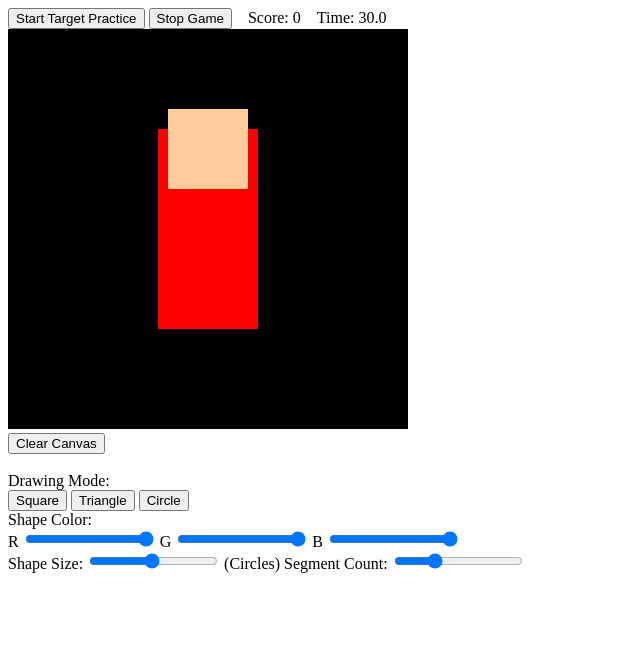
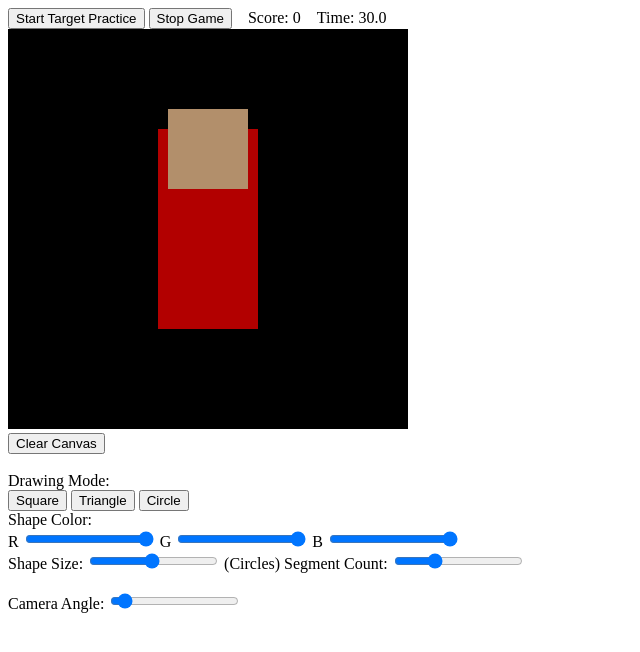
Before and after one commit to mlau16/CSE-160, a plain HTML site: page asgn2/src/BlockyAnimal.html in a window 1280 px wide. Shown: the whole page, without its empty margins (0-640 px from the left). Drawn offline with Linux system fonts and the light colour scheme.

Commit message:
Added global rotate matrix - Added temporary shading

```diff
--- a/asgn2/src/BlockyAnimal.html
+++ b/asgn2/src/BlockyAnimal.html
@@ -46,6 +46,9 @@
       <label>(Circles) Segment Count: <input id="segSlide" type="range" min="3" max="60" value="20"></label>
     </div>
 
+    <br>
+    <label>Camera Angle: <input id="angleSlide" type="range" min="0" max="90" value="5"></label>
+
     <script src="../lib/webgl-utils.js"></script>
     <script src="../lib/webgl-debug.js"></script>
     <script src="../lib/cuon-utils.js"></script>
--- a/asgn2/src/BlockyAnimal.js
+++ b/asgn2/src/BlockyAnimal.js
@@ -3,9 +3,10 @@
 var VSHADER_SOURCE = `
   attribute vec4 a_Position;
   uniform mat4 u_ModelMatrix;
+  uniform mat4 u_GlobalRotateMatrix;
 
   void main() {
-    gl_Position = u_ModelMatrix * a_Position;
+    gl_Position = u_GlobalRotateMatrix * u_ModelMatrix * a_Position;
   }`
 
 // Fragment shader program
@@ -45,43 +46,9 @@ let g_spawnTimer = 0;
 let g_targets = [];
 const g_spawnInterval = 0.6;
 
+let g_globalAngle = 0;
+let u_GlobalRotateMatrix;
 
-// class Point {
-//   constructor(position, color, size) {
-//     this.position = position;
-//     this.color = color;
-//     this.size = size;
-//   }
-
-//   render() {
-//     gl.disableVertexAttribArray(a_Position);
-//     //Set position
-//     gl.vertexAttrib3f(
-//       a_Position,
-//       this.position[0],
-//       this.position[1],
-//       0.0
-//     );
-
-//     //Set color
-//     gl.uniform4f(
-//       u_FragColor,
-//       this.color[0],
-//       this.color[1],
-//       this.color[2],
-//       this.color[3]
-//     );
-
-//     let M = new Matrix4();
-//     gl.uniformMatrix4fv(u_ModelMatrix, false, M.elements);
-
-//     //Set size
-//     gl.uniform1f(u_Size, this.size);
-
-//     //Draw
-//     gl.drawArrays(gl.POINTS, 0, 1);
-//   }
-// }
 
 function setupWebGL(){
    // Retrieve <canvas> element
@@ -131,6 +98,12 @@ function connectVariablesToGLSL(){
     return;
   }
 
+  u_GlobalRotateMatrix = gl.getUniformLocation(gl.program, 'u_GlobalRotateMatrix');
+  if(!u_GlobalRotateMatrix){
+    console.log('Failed to get the storage location of u_GlobalRotateMatrix');
+    return;
+  }
+
   g_vertexBuffer = gl.createBuffer();
   if(!g_vertexBuffer) {
     console.log('Failed to create the buffer object');
@@ -164,6 +137,11 @@ function addActionsForHtmlUI() {
   document.getElementById('circleButton').onclick = () => {
     g_selectedType = "CIRCLE";
   }
+
+  document.getElementById('angleSlide').addEventListener('input', function () {
+    g_globalAngle = this.value;
+    renderAllShapes();
+  });
 
   clearButton.onclick = function () {
     g_shapesList = [];
@@ -215,6 +193,7 @@ function renderOneShape(shape) {
 function main() {
   if(!setupWebGL()) return;
   connectVariablesToGLSL();
+  addActionsForHtmlUI();
 
   // Specify the color for clearing <canvas>
   gl.clearColor(0.0, 0.0, 0.0, 1.0);
@@ -240,6 +219,10 @@ function renderAllShapes(){
   // Clear <canvas>
   gl.clear(gl.COLOR_BUFFER_BIT);
 
+  let globalRotMat = new Matrix4();
+  globalRotMat.rotate(g_globalAngle, 0, 1, 0);
+  gl.uniformMatrix4fv(u_GlobalRotateMatrix, false, globalRotMat.elements);
+
   // var len = g_shapesList.length;
   // for(var i = 0; i < len; i++) {
   //   g_shapesList[i].render();
@@ -253,7 +236,7 @@ function renderAllShapes(){
   body.matrix.scale(0.5, 1, 0.5);
   body.render();
 
-  let head = new Cube();
+  var head = new Cube();
   head.color = [1, 0.8, 0.6, 1];
   head.matrix.translate(-0.2, 0.2, 0);
   head.matrix.scale(0.4, 0.4, 0.3);
@@ -387,7 +370,7 @@ function click(ev) {
   }
 }
 
-//Draw A Picture
+//Draw A Picture (asgn1)
 function drawMyPicture() {
   gl.uniform4f(u_FragColor, 1.0, 1.0, 1.0, 1.0);
   //head
--- a/asgn2/src/Cube.js
+++ b/asgn2/src/Cube.js
@@ -12,8 +12,33 @@ class Cube {
         gl.uniform4f(u_FragColor, rgba[0], rgba[1], rgba[2], rgba[3]);
         gl.uniformMatrix4fv(u_ModelMatrix, false, this.matrix.elements);
 
-        drawTriangle3D([0.0, 0.0, 0.0,  1.0, 1.0, 0.0,  1.0, 0.0, 0.0]);
-        drawTriangle3D([0.0, 0.0, 0.0,  0.0, 1.0, 0.0,  1.0, 1.0, 0.0]);
 
+        // FRONT (z=0)
+        gl.uniform4f(u_FragColor, rgba[0]*0.9, rgba[1]*0.9, rgba[2]*0.9, rgba[3]);
+        drawTriangle3D([0,0,0,  1,1,0,  1,0,0]);
+        drawTriangle3D([0,0,0,  0,1,0,  1,1,0]);
+
+        // BACK (z=1)
+        gl.uniform4f(u_FragColor, rgba[0]*0.7, rgba[1]*0.7, rgba[2]*0.7, rgba[3]);
+        drawTriangle3D([0,0,1,  1,0,1,  1,1,1]);
+        drawTriangle3D([0,0,1,  1,1,1,  0,1,1]);
+
+        // LEFT (x=0)
+        gl.uniform4f(u_FragColor, rgba[0]*0.9, rgba[1]*0.9, rgba[2]*0.9, rgba[3]);
+        drawTriangle3D([0,0,0,  0,0,1,  0,1,1]);
+        drawTriangle3D([0,0,0,  0,1,1,  0,1,0]);
+
+        // RIGHT (x=1)
+        gl.uniform4f(u_FragColor, rgba[0]*0.7, rgba[1]*0.7, rgba[2]*0.7, rgba[3]);
+        drawTriangle3D([1,0,0,  1,1,1,  1,0,1]);
+        drawTriangle3D([1,0,0,  1,1,0,  1,1,1]);
+
+        // TOP (y=1)
+        drawTriangle3D([0,1,0,  0,1,1,  1,1,1]);
+        drawTriangle3D([0,1,0,  1,1,1,  1,1,0]);
+
+        // BOTTOM (y=0)
+        drawTriangle3D([0,0,0,  1,0,1,  0,0,1]);
+        drawTriangle3D([0,0,0,  1,0,0,  1,0,1]);
     }
 }
```
Also changed, not shown: asgn2/src/Square.js (added, +36 -0 lines).
